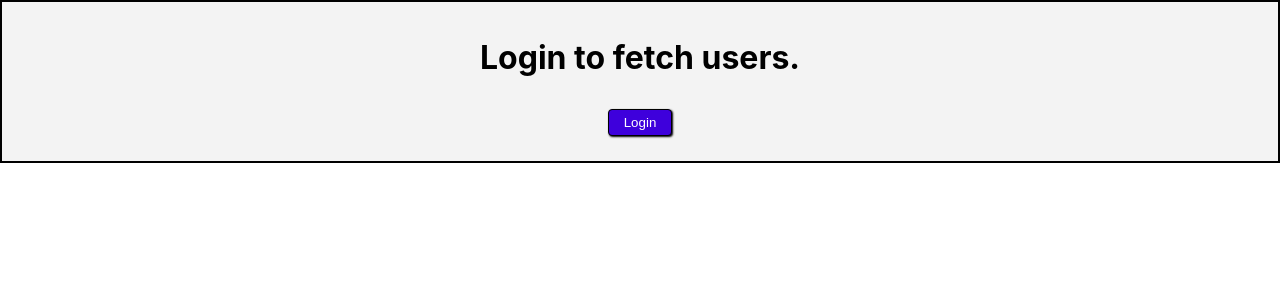
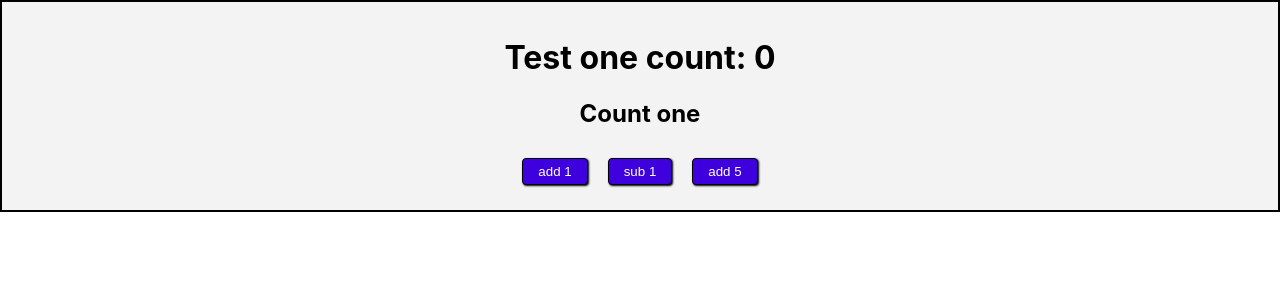
Before and after one commit to igoris12/study-react, a React (Create React App) app: page / in a window 1280 px wide. Shown: the top 300 px of the page. Built offline with nearby package versions, Linux system fonts and the light colour scheme.

Commit message:
counter with redux toolkit

```diff
--- a/src/App.js
+++ b/src/App.js
@@ -4,6 +4,7 @@ import { bindActionCreators } from 'redux';
 import CountOneAndTwoTest from './components/CountOneAndTwoTest';
 import { loginActionCreators } from './redux/index'; import Login from './components/Login';
 import DataContainer from './components/DataContainer';
+import ToolkitComponet from './components/ToolkitComponet';
 
 function App() {
   const logged = useSelector(state => state.login);
@@ -11,10 +12,13 @@ function App() {
 
   return (
     <div className="App">
-      <Login />
+      {/* <Login />
       {logged ? <div> <DataContainer />   <h2 className="header">Counter with redux</h2> <CountOneAndTwoTest /> </div> :
         null
-      }
+      } */}
+
+      <ToolkitComponet />
+
 
     </div>
   );
--- /dev/null
+++ b/src/components/ToolkitComponet.jsx
@@ -0,0 +1,50 @@
+import React from 'react';
+import { useSelector, useDispatch } from 'react-redux';
+import {
+  increment,
+  decrement,
+  incrementByAmount,
+} from '../redux5/features/counterSlice';
+
+const ToolkitComponet = () => {
+  const count = useSelector((state) => state.counter.count);
+  console.log(count);
+  const dispatch = useDispatch();
+
+  return (
+    <div>
+      <div>
+        <h1>Test one count: {count} </h1>
+        <div>
+          <h2>Count one</h2>
+          <button
+            className="but"
+            onClick={() => {
+              dispatch(increment());
+            }}
+          >
+            add 1
+          </button>
+          <button
+            className="but"
+            onClick={() => {
+              dispatch(decrement());
+            }}
+          >
+            sub 1
+          </button>
+          <button
+            className="but"
+            onClick={() => {
+              dispatch(incrementByAmount(5));
+            }}
+          >
+            add 5
+          </button>
+        </div>
+      </div>
+    </div>
+  );
+};
+
+export default ToolkitComponet;
--- a/src/index.js
+++ b/src/index.js
@@ -4,9 +4,11 @@ import './index.scss';
 import App from './App';
 
 import { Provider } from 'react-redux';
-import { store } from './redux/store';
+// import { store } from './redux/store';
 // import { store2 } from './redux2/store';
 // import { store3 } from './redux3/store';
+import store from './redux5/store';
+
 
 
 ReactDOM.render(
--- /dev/null
+++ b/src/redux5/features/counterSlice.js
@@ -0,0 +1,25 @@
+import { createSlice } from '@reduxjs/toolkit';
+
+export const counterSlice = createSlice({
+    name: 'counter',
+    initialState: {
+        count: 0
+    },
+    reducers: {
+        increment: state => {
+
+            state.count += 1
+        },
+        decrement: state => {
+            state.count -= 1
+        },
+        incrementByAmount: (state, action) => {
+            state.count += action.payload
+        }
+    }
+})
+
+
+export const { increment, decrement, incrementByAmount } = counterSlice.actions
+
+export default counterSlice.reducer
--- /dev/null
+++ b/src/redux5/store.js
@@ -0,0 +1,8 @@
+import { configureStore } from '@reduxjs/toolkit';
+import counterReducer from './features/counterSlice';
+
+export default configureStore({
+    reducer: {
+        counter: counterReducer
+    }
+})
```
